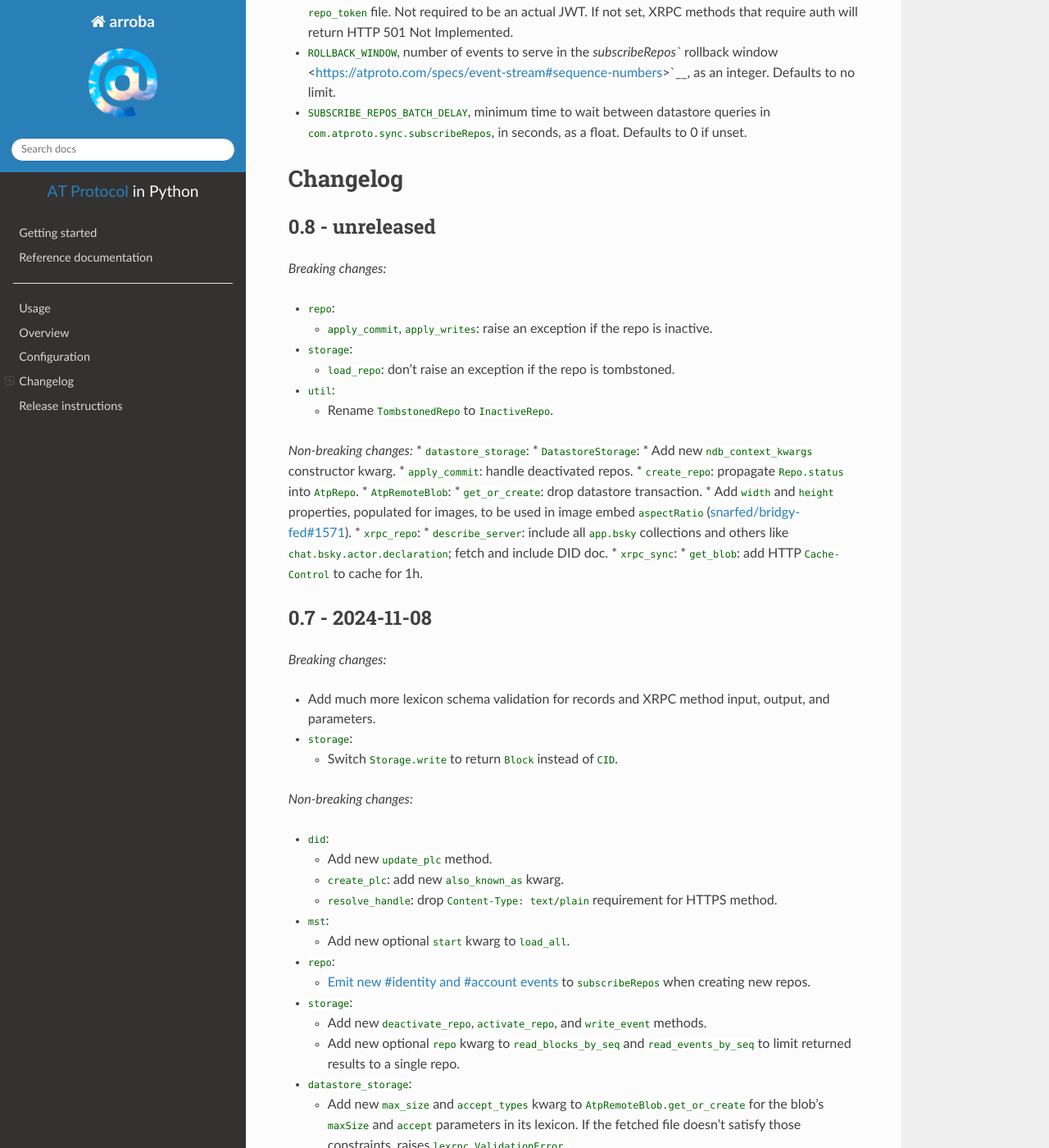
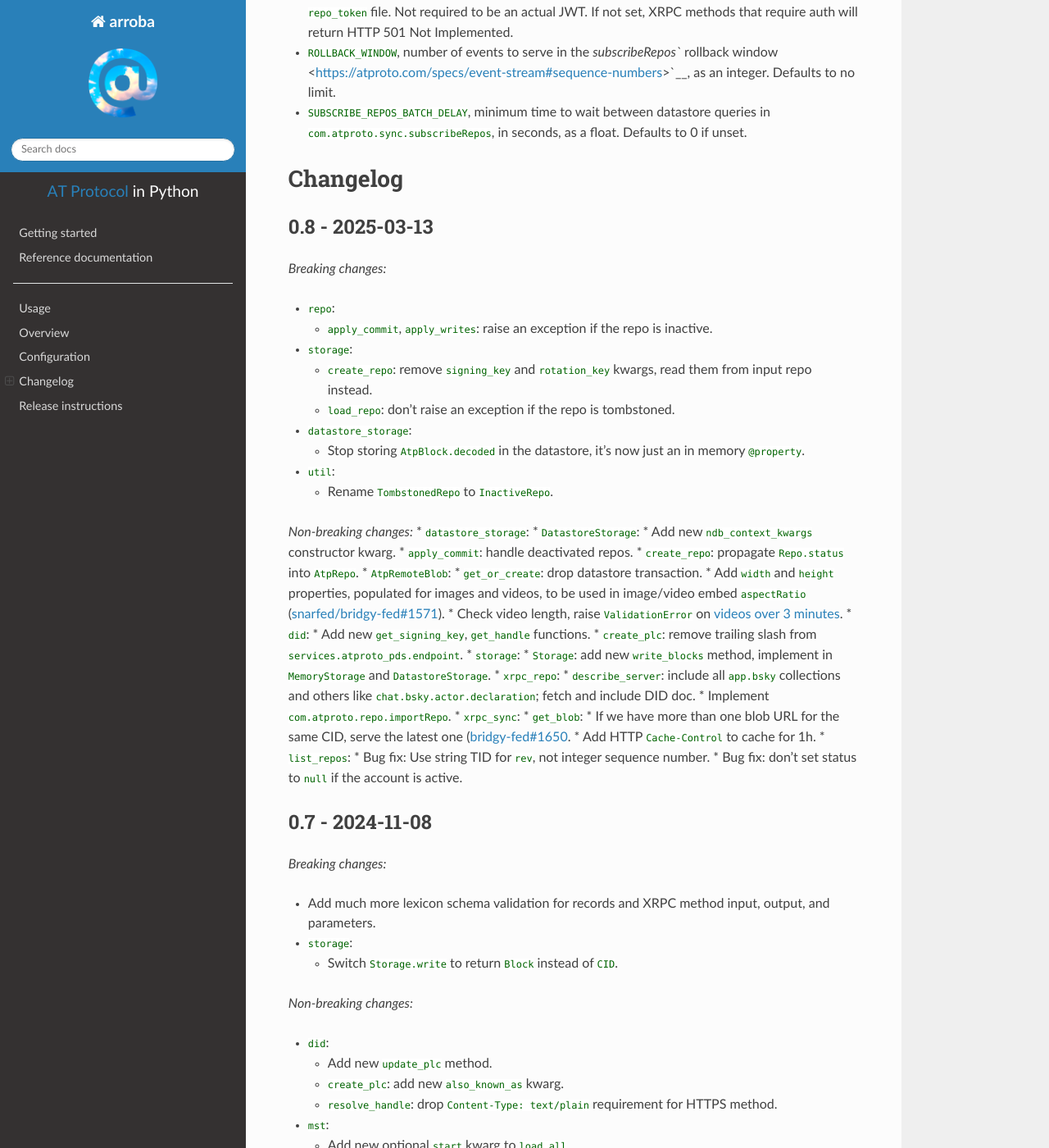
Before and after one commit to snarfed/arroba, a Sphinx documentation site: the page built from docs/index.rst, in a window 1280 px wide and 1400 px high, scrolled down 2073 px. Shown: the whole window at 82% size. Built offline with Sphinx 7.4.7 and the Read the Docs theme 3.1.0, drawn with Linux system fonts in a browser that asks for light colours; some of the changed text lies outside the part shown.

```diff
--- a/docs/conf.py
+++ b/docs/conf.py
@@ -86,7 +86,7 @@ master_doc = 'index'
 
 # General information about the project.
 project = 'arroba'
-copyright = '2023-2023, Ryan Barrett'
+copyright = '2023-2025, Ryan Barrett'
 author = 'Ryan Barrett'
 
 # The version info for the project you're documenting, acts as replacement for
@@ -94,9 +94,9 @@ author = 'Ryan Barrett'
 # built documents.
 #
 # The short X.Y version.
-version = '0.7'
+version = '0.8'
 # The full version, including alpha/beta/rc tags.
-release = '0.7'
+release = '0.8'
 
 # The language for content autogenerated by Sphinx. Refer to documentation
 # for a list of supported languages.
--- a/docs/index.rst
+++ b/docs/index.rst
@@ -157,7 +157,7 @@ XRPC handlers:
 Changelog
 ---------
 
-0.8 - unreleased
+0.8 - 2025-03-13
 ~~~~~~~~~~~~~~~~
 
 *Breaking changes:*
@@ -169,7 +169,14 @@ Changelog
 
 - ``storage``:
 
+  - ``create_repo``: remove ``signing_key`` and ``rotation_key`` kwargs,
+    read them from input repo instead.
   - ``load_repo``: don’t raise an exception if the repo is tombstoned.
+
+- ``datastore_storage``:
+
+  - Stop storing ``AtpBlock.decoded`` in the datastore, it’s now just an
+    in memory ``@property``.
 
 - ``util``:
 
@@ -180,13 +187,26 @@ Changelog
 kwarg. \* ``apply_commit``: handle deactivated repos. \*
 ``create_repo``: propagate ``Repo.status`` into ``AtpRepo``. \*
 ``AtpRemoteBlob``: \* ``get_or_create``: drop datastore transaction. \*
-Add ``width`` and ``height`` properties, populated for images, to be
-used in image embed ``aspectRatio``
+Add ``width`` and ``height`` properties, populated for images and
+videos, to be used in image/video embed ``aspectRatio``
 (`snarfed/bridgy-fed#1571 <https://github.com/snarfed/bridgy-fed/issues/1571>`__).
-\* ``xrpc_repo``: \* ``describe_server``: include all ``app.bsky``
-collections and others like ``chat.bsky.actor.declaration``; fetch and
-include DID doc. \* ``xrpc_sync``: \* ``get_blob``: add HTTP
-``Cache-Control`` to cache for 1h.
+\* Check video length, raise ``ValidationError`` on `videos over 3
+minutes <https://bsky.app/profile/bsky.app/post/3lk26lxn6sk2u>`__. \*
+``did``: \* Add new ``get_signing_key``, ``get_handle`` functions. \*
+``create_plc``: remove trailing slash from
+``services.atproto_pds.endpoint``. \* ``storage``: \* ``Storage``: add
+new ``write_blocks`` method, implement in ``MemoryStorage`` and
+``DatastoreStorage``. \* ``xrpc_repo``: \* ``describe_server``: include
+all ``app.bsky`` collections and others like
+``chat.bsky.actor.declaration``; fetch and include DID doc. \* Implement
+``com.atproto.repo.importRepo``. \* ``xrpc_sync``: \* ``get_blob``: \*
+If we have more than one blob URL for the same CID, serve the latest one
+(`bridgy-fed#1650 <https://github.com/snarfed/bridgy-fed/issues/1650>`__.
+\* Add HTTP ``Cache-Control`` to cache for 1h. \* ``list_repos``: \* Bug
+fix: Use string TID for ``rev``, not integer sequence number. \* Bug
+fix: don’t set status to ``null`` if the account is active.
+
+.. _section-1:
 
 0.7 - 2024-11-08
 ~~~~~~~~~~~~~~~~
@@ -336,7 +356,7 @@ include DID doc. \* ``xrpc_sync``: \* ``get_blob``: add HTTP
   when appropriate
   (`snarfed/bridgy-fed#1083 <https://github.com/snarfed/bridgy-fed/issues/1083>`__).
 
-.. _section-2:
+.. _section-3:
 
 0.5 - 2024-03-16
 ~~~~~~~~~~~~~~~~
--- a/pyproject.toml
+++ b/pyproject.toml
@@ -9,7 +9,7 @@ where = ['.']
 
 [project]
 name = 'arroba'
-version = '0.7'
+version = '0.8'
 authors = [
     { name='Ryan Barrett', email='arroba@ryanb.org' },
 ]
```
Also changed, not shown: other parts of docs/index.rst (+5 -5 lines), README.md (+1 -1 lines).
